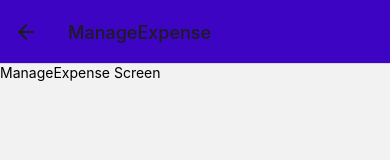
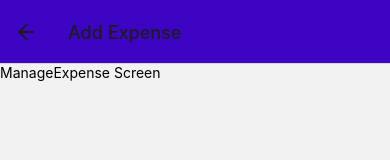
Before and after one commit to gcicchella/ExpensesTrackerApp, a React Native app: screen /ManageExpense in a window 390 px wide. Shown: the top 160 px of the page. Built offline with nearby package versions, Linux system fonts and the light colour scheme.

Commit message:
diversificato click (Add o Edit)

```diff
--- a/components/ExpenseItem.js
+++ b/components/ExpenseItem.js
@@ -4,11 +4,13 @@
 import {getFormattedDate} from "../util/date";
 import {useNavigation} from "@react-navigation/native";
 
-function ExpenseItem({description, amount, date}) {
+function ExpenseItem({id, description, amount, date}) {
 
     const navigation = useNavigation();
     function exprensePressHandler() {
-        navigation.navigate('ManageExpense');
+        navigation.navigate('ManageExpense', {
+            expenseId: id
+        });
     }
 
     return (
--- a/screens/ManageExpense.js
+++ b/screens/ManageExpense.js
@@ -1,6 +1,16 @@
 import {Text} from "react-native";
+import {useLayoutEffect} from "react";
 
-function ManageExpense(){
+function ManageExpense({route, navigation}){
+    const editExpenseId = route.params?.expenseId;
+    const isEditing = !!editExpenseId;
+
+    useLayoutEffect(() => {
+        navigation.setOptions({
+            title: isEditing ? 'Edit Expense' : 'Add Expense'
+        });
+    }, [navigation, isEditing]);
+
     return (
         <Text>ManageExpense Screen</Text>
     );
```
